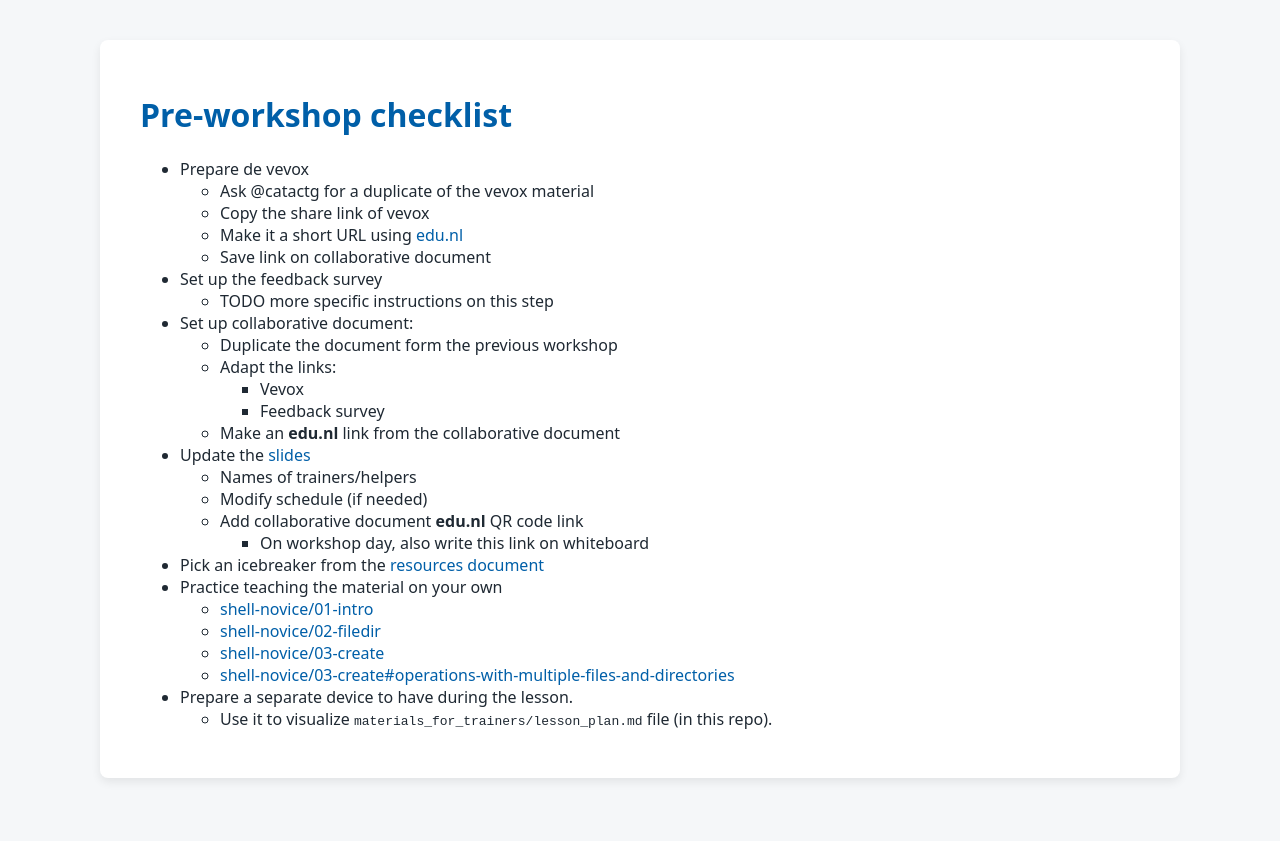
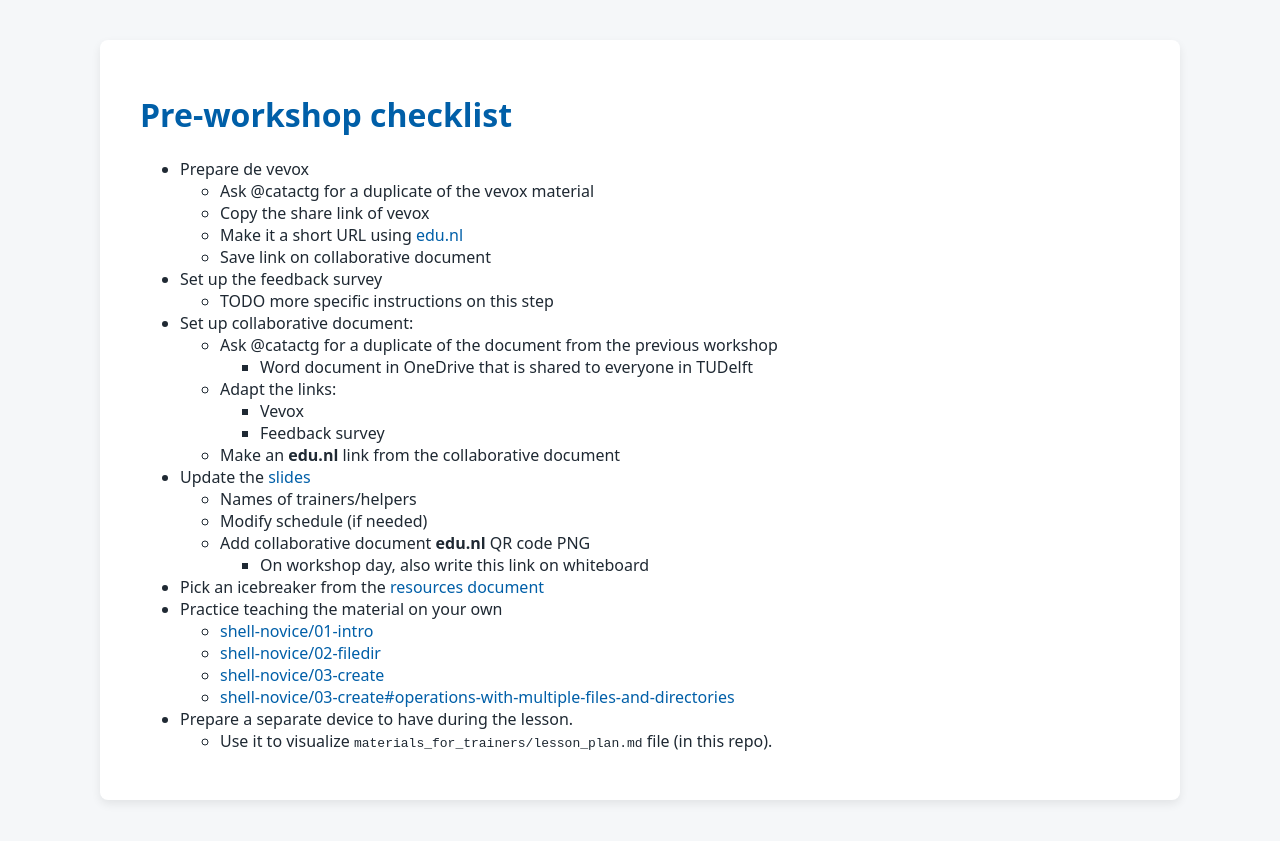
Before and after one commit to tu-delft-library/introduction_to_UNIX_shell, a Jekyll site: the page built from materials_for_trainers/pre_workshop_checklist.md, in a window 1280 px wide. Shown: the top 841 px of the page. Built offline with Jekyll 4.4.1, drawn with Linux system fonts in a browser that asks for light colours; our own code applies the rules of GitHub Pages for plain Markdown files.

Commit message:
Update pre workshop checklist

```diff
--- a/materials_for_trainers/pre_workshop_checklist.md
+++ b/materials_for_trainers/pre_workshop_checklist.md
@@ -7,7 +7,8 @@
 - Set up the feedback survey
     - TODO more specific instructions on this step
 - Set up collaborative document:
-    - Duplicate the document form the previous workshop
+    - Ask @catactg for a duplicate of the document from the previous workshop
+        - Word document in OneDrive that is shared to everyone in TUDelft
     - Adapt the links:
         - Vevox
         - Feedback survey
@@ -16,7 +17,7 @@
 - Update the [slides](https://tud365.sharepoint.com/:p:/r/sites/ResearchDataServices/Gedeelde%20documenten/Training/Research_Software_Training/lesson_plans/resources/Introduction%20to%20UNIX%20shell.pptx?d=waa8b334f650548598f1cf27dc80f2923&csf=1&web=1&e=RbBBDG&nav=eyJzSWQiOjI1NywiY0lkIjozNjkxODA1NTA0fQ)
     - Names of trainers/helpers
     - Modify schedule (if needed)
-    - Add collaborative document **edu.nl** QR code link
+    - Add collaborative document **edu.nl** QR code PNG
         - On workshop day, also write this link on whiteboard
 
 - Pick an icebreaker from the [resources document](https://tud365.sharepoint.com/:w:/r/sites/ResearchDataServices/Gedeelde%20documenten/Training/Research_Software_Training/lesson_plans/resources/resources.docx?d=waea671d7fc6a46d5b5c068fc19f41940&csf=1&web=1&e=f2QYgy)
```
